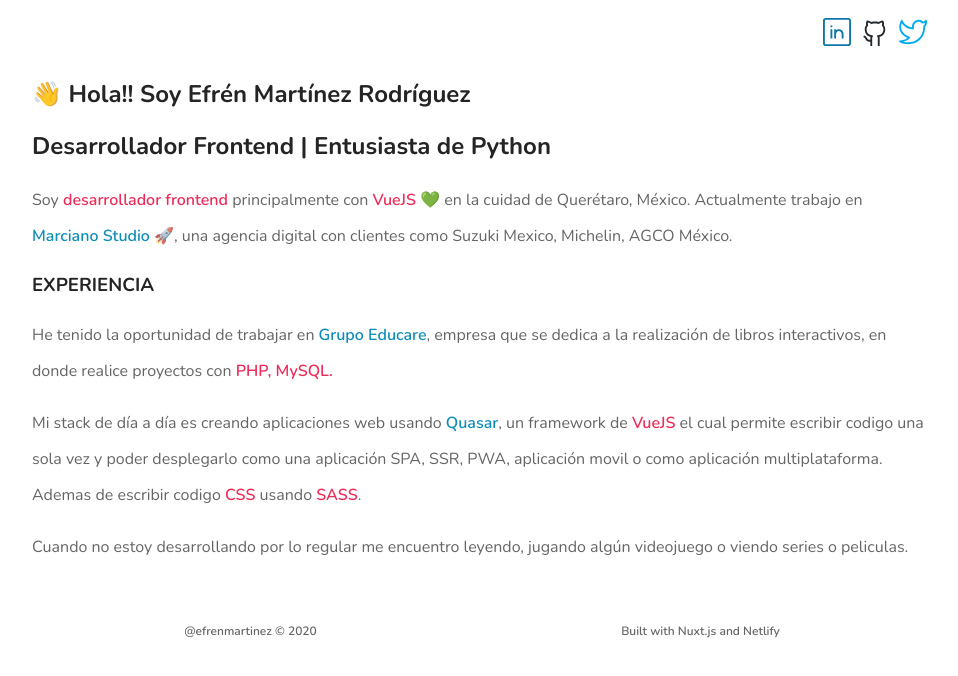
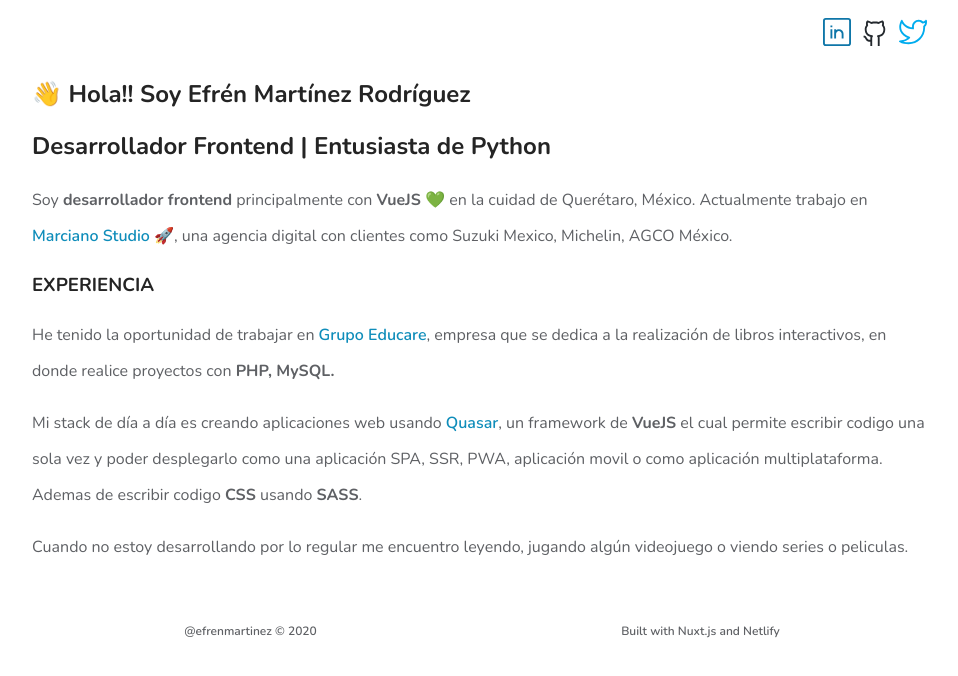
Before and after one commit to efrenmartinez/efrenmartinez.dev, a Nuxt app: page / in a window 1280 px wide. Shown: the top 676 px of the page, without its empty margins (158-1116 px from the left). Built offline with nearby package versions, Linux system fonts and the light colour scheme.

Commit message:
:lipstick: Update in SCSS
Organization in SCSS

```diff
--- /dev/null
+++ b/assets/scss/_base.scss
@@ -0,0 +1,31 @@
+body {
+  font-family: var(--font-primary);
+  font-weight: var(--font-regular);
+  color: var(--gray);
+}
+
+h1,
+h2,
+h3,
+h4,
+h5,
+h6 {
+  color: var(--color-primary);
+}
+
+a {
+  text-decoration: none;
+  font-weight: var(--font-semi-bold);
+  color: var(--blue);
+}
+
+p {
+  font-size: 16px;
+  line-height: 36px;
+  text-align: start;
+}
+
+.container {
+  max-width: var(--max-width);
+  margin: 0 auto;
+}
--- /dev/null
+++ b/assets/scss/_font-color.scss
@@ -0,0 +1,15 @@
+.nx-blue {
+  color: var(--blue);
+}
+
+.nx-pink {
+  color: var(--pink);
+}
+
+.nx-black {
+  color: var(--black);
+}
+
+.nx-gray {
+  color: var(--gray);
+}
--- /dev/null
+++ b/assets/scss/_variables.scss
@@ -0,0 +1,17 @@
+:root {
+  --blue: #0f8dba;
+  --pink: #ee2c5a;
+  --black: #242424;
+  --gray: #5e6064;
+
+  --color-primary: var(--black);
+
+  --font-primary: 'Nunito', sans-serif;
+
+  --font-light: 300;
+  --font-regular: 400;
+  --font-semi-bold: 600;
+  --font-bold: 700;
+
+  --max-width: 900px;
+}
--- /dev/null
+++ b/assets/scss/_weight.scss
@@ -0,0 +1,15 @@
+.nx-light {
+  font-weight: var(--font-light);
+}
+
+.nx-regular {
+  font-weight: var(--font-regular);
+}
+
+.nx-semi-bold {
+  font-weight: var(--font-semi-bold);
+}
+
+.nx-bold {
+  font-weight: var(--font-bold);
+}
--- a/assets/scss/main.scss
+++ b/assets/scss/main.scss
@@ -1,44 +1,4 @@
-:root {
-  --blue: #0F8DBA;
-  --pink: #EE2C5A;
-  --font-primary: 'Nunito', sans-serif;
-  --color: rgba(36, 36, 36, 0.7);
-  --black: #242424;
-
-  --font-light: 300;
-  --font-regular: 400;
-  --font-semi-bold: 600;
-  --font-bold: 700;
-}
-
-body {
-  font-family: var(--font-primary);
-  font-weight: var(--font-regular);
-  color: var(--color);
-}
-
-h1, h2, h3, h4, h5, h6 {
-  color: var(--black)
-}
-
-.container {
-  max-width: 900px;
-  margin: 0 auto;
-}
-
-.nx-bold {
-  font-weight: 600;
-  color: var(--pink);
-}
-
-a {
-  text-decoration: none;
-  font-weight: 600;
-  color: var(--blue)
-}
-
-p {
-  font-size: 16px;
-  line-height: 36px;
-  text-align: start;
-}
+@import '_variables';
+@import '_base';
+@import '_weight';
+@import '_font-color'
```
